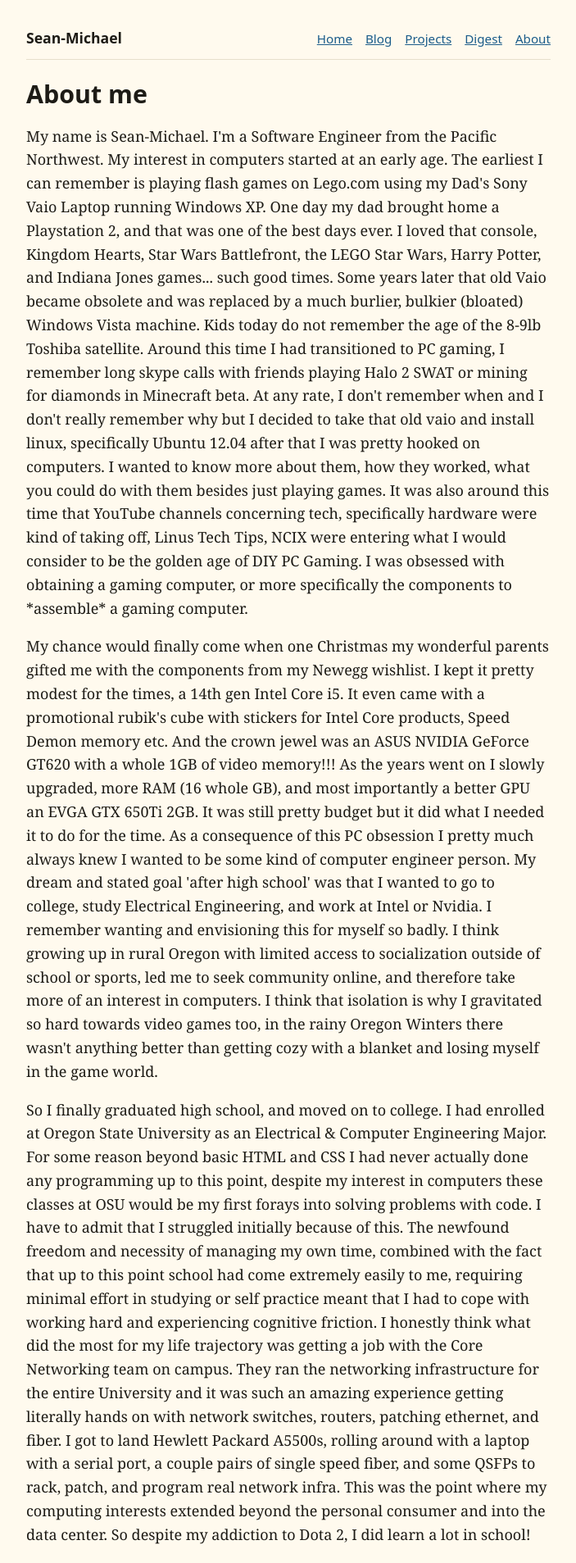
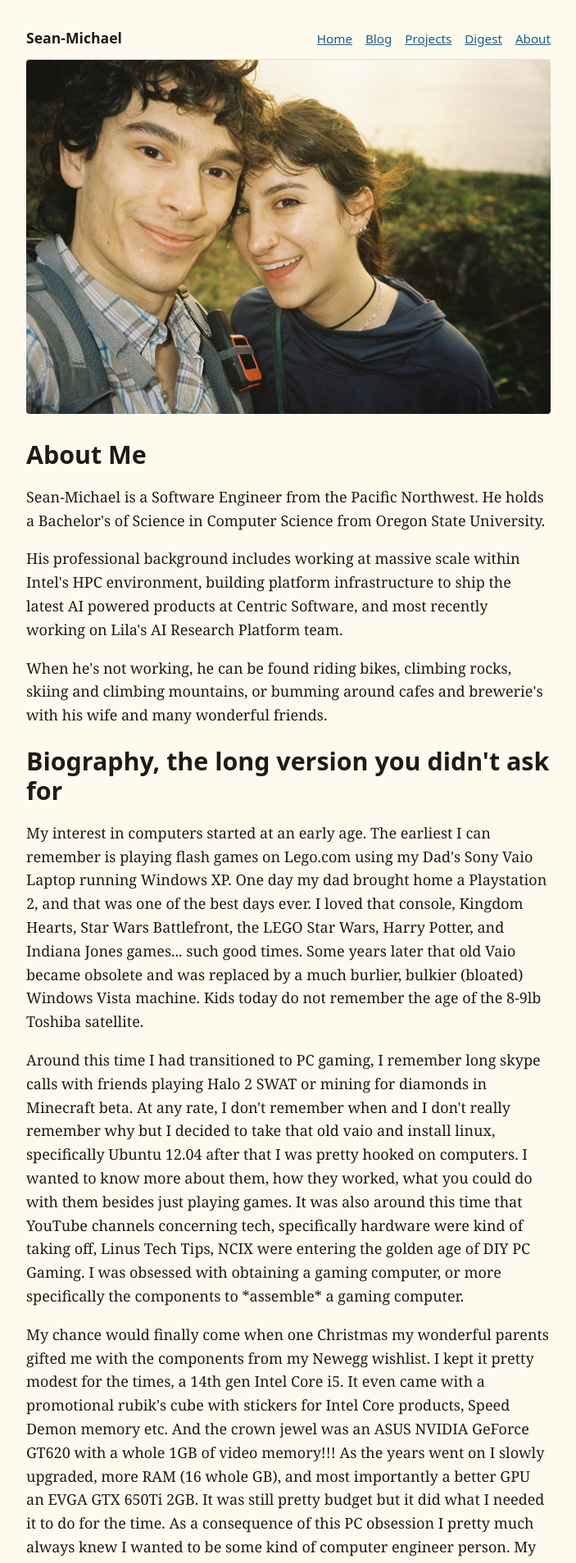
Before and after one commit to Sean-Michael/Sean-Michael.dev, a FastAPI app: page /about in a window 1280 px wide. Shown: the top 1907 px of the page at 82% size, without its empty margins (288-991 px from the left). Run offline with FastAPI, Linux system fonts and the light colour scheme.

Commit message:
updates to the bio

```diff
--- a/app/templates/about.html
+++ b/app/templates/about.html
@@ -2,11 +2,110 @@
 {% block title %}About — Sean-Michael{% endblock %}
 {% block content %}
 <article>
-<h1>About me</h1>
-<p>My name is Sean-Michael. I'm a Software Engineer from the Pacific Northwest. My interest in computers started at an early age. The earliest I can remember is playing flash games on Lego.com using my Dad's Sony Vaio Laptop running Windows XP. One day my dad brought home a Playstation 2, and that was one of the best days ever. I loved that console, Kingdom Hearts, Star Wars Battlefront, the LEGO Star Wars, Harry Potter, and Indiana Jones games... such good times. Some years later that old Vaio became obsolete and was replaced by a much burlier, bulkier (bloated) Windows Vista machine. Kids today do not remember the age of the 8-9lb Toshiba satellite. Around this time I had transitioned to PC gaming, I remember long skype calls with friends playing Halo 2 SWAT or mining for diamonds in Minecraft beta. At any rate, I don't remember when and I don't really remember why but I decided to take that old vaio and install linux, specifically Ubuntu 12.04 after that I was pretty hooked on computers. I wanted to know more about them, how they worked, what you could do with them besides just playing games. It was also around this time that YouTube channels concerning tech, specifically hardware were kind of taking off, Linus Tech Tips, NCIX were entering what I would consider to be the golden age of DIY PC Gaming. I was obsessed with obtaining a gaming computer, or more specifically the components to *assemble* a gaming computer.</p>
-<p>My chance would finally come when one Christmas my wonderful parents gifted me with the components from my Newegg wishlist. I kept it pretty modest for the times, a 14th gen Intel Core i5. It even came with a promotional rubik's cube with stickers for Intel Core products, Speed Demon memory etc. And the crown jewel was an ASUS NVIDIA GeForce GT620 with a whole 1GB of video memory!!! As the years went on I slowly upgraded, more RAM (16 whole GB), and most importantly a better GPU an EVGA GTX 650Ti 2GB. It was still pretty budget but it did what I needed it to do for the time. As a consequence of this PC obsession I pretty much always knew I wanted to be some kind of computer engineer person. My dream and stated goal 'after high school' was that I wanted to go to college, study Electrical Engineering, and work at Intel or Nvidia. I remember wanting and envisioning this for myself so badly. I think growing up in rural Oregon with limited access to socialization outside of school or sports, led me to seek community online, and therefore take more of an interest in computers. I think that isolation is why I gravitated so hard towards video games too, in the rainy Oregon Winters there wasn't anything better than getting cozy with a blanket and losing myself in the game world.</p>
-<p>So I finally graduated high school, and moved on to college. I had enrolled at Oregon State University as an Electrical & Computer Engineering Major. For some reason beyond basic HTML and CSS I had never actually done any programming up to this point, despite my interest in computers these classes at OSU would be my first forays into solving problems with code. I have to admit that I struggled initially because of this. The newfound freedom and necessity of managing my own time, combined with the fact that up to this point school had come extremely easily to me, requiring minimal effort in studying or self practice meant that I had to cope with working hard and experiencing cognitive friction. I honestly think what did the most for my life trajectory was getting a job with the Core Networking team on campus. They ran the networking infrastructure for the entire University and it was such an amazing experience getting literally hands on with network switches, routers, patching ethernet, and fiber. I got to land Hewlett Packard A5500s, rolling around with a laptop with a serial port, a couple pairs of single speed fiber, and some QSFPs to rack, patch, and program real network infra. This was the point where my computing interests extended beyond the personal consumer and into the data center. So despite my addiction to Dota 2, I did learn a lot in school! </p>
-<p>My dream to work for an iconic tech company came true when I landed an internship at Intel in February of my senior year. It was a full time remote role and I was so stoked! My previous experience in the datacenter and with linux came in clutch. As part of that team I met some very wonderful people, got to work with new tools and learn a ton! I remember getting my offer call and immediately dropping my classes for the term! School could wait, it was time to work baby! I say 'new' technologies but we used Jenkins which today feels dated. This was truly my introduction to the 'DevOps' world and methodologies. I think it really helped that the team I joined (and Intel generally) was very baremetal. This was a rare opportunity I think to get access to high performance compute without abstractions. I was addicted. I wanted greater scale and more responisiblity. </p>
-<p>I did however, have a degree to finish afterall. Somehow I convinced my manager to</p>
+    <div class="profile-pic"><img src="../static/images/smr-amie.jpg" alt="SMR"></div>
+    <div class="about-section">
+        <h1>About Me</h1>
+        <p>
+            Sean-Michael is a Software Engineer from the Pacific Northwest. He holds a Bachelor's of Science in
+            Computer
+            Science
+            from Oregon State University.</p>
+        <p>His professional background includes working at massive scale within Intel's HPC environment, building
+            platform
+            infrastructure to ship the latest AI powered products at Centric Software, and most recently working on
+            Lila's
+            AI Research Platform team.</p>
+        <p>When he's not working, he can be found riding bikes, climbing rocks, skiing and climbing mountains, or
+            bumming around cafes and brewerie's with his wife and many wonderful friends.</p>
+    </div>
+    <h1>Biography, the long version you didn't ask for</h1>
+    <p>My interest in computers started at an early age. The earliest I can remember is playing flash games on Lego.com
+        using my Dad's Sony Vaio Laptop
+        running Windows XP. One day my dad brought home a Playstation 2, and that was one of the best days ever. I loved
+        that console, Kingdom Hearts, Star Wars Battlefront, the LEGO Star Wars, Harry Potter, and Indiana Jones
+        games... such good times. Some years later that old Vaio became obsolete and was replaced by a much burlier,
+        bulkier (bloated) Windows Vista machine. Kids today do not remember the age of the 8-9lb Toshiba satellite.</p>
+    <p>
+        Around this time I had transitioned to PC gaming, I remember long skype calls with friends playing Halo 2 SWAT
+        or mining for diamonds in Minecraft beta. At any rate, I don't remember when and I don't really remember why but
+        I decided to take that old vaio and install linux, specifically Ubuntu 12.04 after that I was pretty hooked on
+        computers. I wanted to know more about them, how they worked, what you could do with them besides just playing
+        games. It was also around this time that YouTube channels concerning tech, specifically hardware were kind of
+        taking off, Linus Tech Tips, NCIX were entering the golden age of DIY PC Gaming. I
+        was obsessed with obtaining a gaming computer, or more specifically the components to *assemble* a gaming
+        computer.</p>
+    <p>My chance would finally come when one Christmas my wonderful parents gifted me with the components from my Newegg
+        wishlist. I kept it pretty modest for the times, a 14th gen Intel Core i5. It even came with a promotional
+        rubik's cube with stickers for Intel Core products, Speed Demon memory etc. And the crown jewel was an ASUS
+        NVIDIA GeForce GT620 with a whole 1GB of video memory!!! As the years went on I slowly upgraded, more RAM (16
+        whole GB), and most importantly a better GPU an EVGA GTX 650Ti 2GB. It was still pretty budget but it did what I
+        needed it to do for the time. As a consequence of this PC obsession I pretty much always knew I wanted to be
+        some kind of computer engineer person. My dream and stated goal 'after high school' was that I wanted to go to
+        college, study Electrical Engineering, and work at Intel or Nvidia. I remember wanting and envisioning this for
+        myself so badly. I think growing up in rural Oregon with limited access to socialization outside of school or
+        sports, led me to seek community online, and therefore take more of an interest in computers. I think that
+        isolation is why I gravitated so hard towards video games too, in the rainy Oregon Winters there wasn't anything
+        better than getting cozy with a blanket and losing myself in the game world.</p>
+    <p>So I finally graduated high school, and moved on to college. I had enrolled at Oregon State University as an
+        Electrical & Computer Engineering Major. For some reason beyond basic HTML and CSS I had never actually done any
+        programming up to this point, despite my interest in computers these classes at OSU would be my first forays
+        into solving problems with code. I have to admit that I struggled initially because of this. The newfound
+        freedom and necessity of managing my own time, combined with the fact that up to this point school had come
+        extremely easily to me, requiring minimal effort in studying or self practice meant that I had to cope with
+        working hard and experiencing cognitive friction. I honestly think what did the most for my life trajectory was
+        getting a job with the Core Networking team on campus. They ran the networking infrastructure for the entire
+        University and it was such an amazing experience getting literally hands on with network switches, routers,
+        patching ethernet, and fiber. I got to land Hewlett Packard A5500s, rolling around with a laptop with a serial
+        port, a couple pairs of single speed fiber, and some QSFPs to rack, patch, and program real network infra. This
+        was the point where my computing interests extended beyond the personal consumer and into the data center. So
+        despite my addiction to Dota 2, I did learn a lot in school! </p>
+    <p>My dream to work for an iconic tech company came true when I landed an internship at Intel in February of my
+        senior year. It was a full time remote role and I was so stoked! My previous experience in the datacenter and
+        with linux came in clutch. As part of that team I met some very wonderful people, got to work with new tools and
+        learn a ton! I remember getting my offer call and immediately dropping my classes for the term! School could
+        wait, it was time to work baby! I say 'new' technologies but we used Jenkins which today feels dated. This was
+        truly my introduction to the 'DevOps' world and methodologies. I think it really helped that the team I joined
+        (and Intel generally) was very baremetal. This was a rare opportunity I think to get access to high performance
+        compute without abstractions. I was addicted. I wanted greater scale and more responisiblity. </p>
+    <p>I did however, have a degree to finish afterall, I stayed at Intel part-time while I finished out my fith year at
+        Oregon State. During this time, lockdown effects were slowly being lifted, I was 21 and finally making some
+        money. I transitioned from a broke college student to a confident capital 'A' Adult. I think being in lockdown
+        and the impending finality of my college experience led to me trying to branch out and really embrace what
+        Corvallis had to offer me. I bought a bike and started riding the local trails and commuting between class, my
+        apartment downtown, the bars, and the local climbing gym which I had also recently joined. Rock climbing,
+        specifically bouldering turned out to be another awesome outlet for getting some sense of community and freedom
+        in a crazy time. At the same time I took extra appreciationg for the academic experience, I found myself taking
+        so much joy in going to class, being on campus again, it felt so special and I didn't waste a moment. I look
+        back on the countless long nights in the lab or my friend's garage, working on our <a
+            href=https://projects.engineering.oregonstate.edu/projects/?id=A7kTL3hu19lxglPz> Electrical Engineering
+            Capstone</a> with fondness and nostalgia. In some ways this moment felt like the beginning of my life? If
+        that makes sense, obviously your birth is the beginning but it was at this point that I feel I really started to
+        solidify my identity.</p>
+    <p>So eventually, I graduate, I get a full time gig on a different team at Intel, working on their Engineering
+        Compute team. Here I got to get really hands on with infrastructure at scale. I attribute a lot of my recent
+        success in the experiences I had in this role. I truly grew at Intel. This role enabled me to build up my
+        systems thinking skills, and linux accumen. I also got the chance to do a little development here and there.
+        While I was working, I did make sure to keep up-to-date with the latest and greatest. Towards the end of my
+        second year I had started thinking that I wanted something new, to grow new skills and expand my horizons. I
+        built a <a href="https://github.com/Sean-Michael/home-kubernetes-cloud">kubernetes homelab</a> which taught me a
+        lot about technologies like Kubernetes, Terraform, and ArgoCD. I had identified these as the gaps I wanted to
+        fill in my professional experience within the DevOps world.</p>
+    <p>I took this new experience with me to a new role at Centric Software. I was super excited to join a team that had
+        a software product that was externally customer facing. I learned a lot here too and started with a lot of
+        confidence in my abilities. I got *really* hands on with Terraform and Kubernetes administration. It was
+        awesome. I quickly identified a need for an internal platform for the DevOps team and I built it. I converted
+        all the manual scripts and jenkins pipelining into a more 'modern' GitOps backed Argo Workflows platform. My
+        favorite project was helping deploy <a
+            href="https://www.centricsoftware.com/press-releases/centric-software-unveils-centric-ai-studio-powering-a-new-era-of-ai-driven-product-creation">Centric
+            AI Studio</a>. Working with awesome developers to help bring their product to market was the
+        highlight of my experience and a culmination of the skills I'd built up to this point.
+    </p>
+    <p>Having learned so much, I realized that I had learned all that I could, and once again set upon the task of
+        branching out for new opportunities. This new opportunity came in the form of colleague reaching out about a
+        startup that he worked at, Lila Sciences. Artificial Intelligence and Machine Learning had quickly become an
+        interest of mine. I'd built a <a href="https://sean-michael.dev/projects/librarius">RAG app</a> and <a
+            href="https://github.com/Sean-Michael/ai-digest">other projects</a> that built the curiosity and desire to
+        do more in the space, so this move made a lot of sense.</p>
+    <p>That's the story so far, I'm excited for the future but mostly I'm happy to be enjoying the journey.</p>
 </article>
 {% endblock %}
```
Also changed, not shown: app/static/images/smr-amie.jpg (added).
